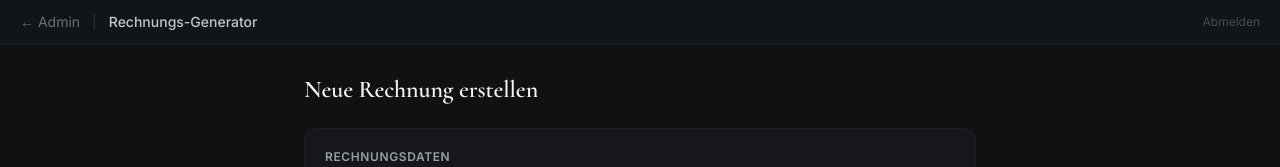
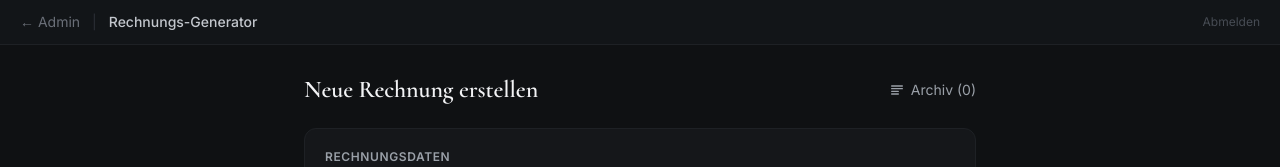
Before and after one commit to marcelostn/aufbereitung, an Astro site: page /admin/rechnung in a window 1280 px wide. Shown: the top 167 px of the page. Built offline with nearby package versions, Linux system fonts and the light colour scheme; Astro itself is replaced by a stand-in of ours.

Commit message:
Archiv-Button im Rechnungs-Formular immer sichtbar

```diff
--- a/src/components/RechnungsGenerator.tsx
+++ b/src/components/RechnungsGenerator.tsx
@@ -353,7 +353,6 @@ export default function RechnungsGenerator({ firma, presets }: Props) {
       <div className="max-w-2xl mx-auto">
         <div className="flex items-center justify-between mb-6 flex-wrap gap-3">
           <h1 className="text-2xl font-bold text-zinc-100">Neue Rechnung erstellen</h1>
-          {archiv.length > 0 && (
           <button
             onClick={() => setView('list')}
             className="text-sm text-zinc-400 hover:text-amber-400 transition-colors flex items-center gap-1.5"
@@ -361,7 +360,6 @@ export default function RechnungsGenerator({ firma, presets }: Props) {
             <svg className="w-4 h-4" fill="none" viewBox="0 0 24 24" stroke="currentColor"><path strokeLinecap="round" strokeLinejoin="round" strokeWidth={2} d="M4 6h16M4 10h16M4 14h10M4 18h10" /></svg>
             Archiv ({archiv.length})
           </button>
-          )}
         </div>
 
         <form onSubmit={erstellen} className="space-y-5">
```
Lines whose indentation alone changed are shown as unchanged.
